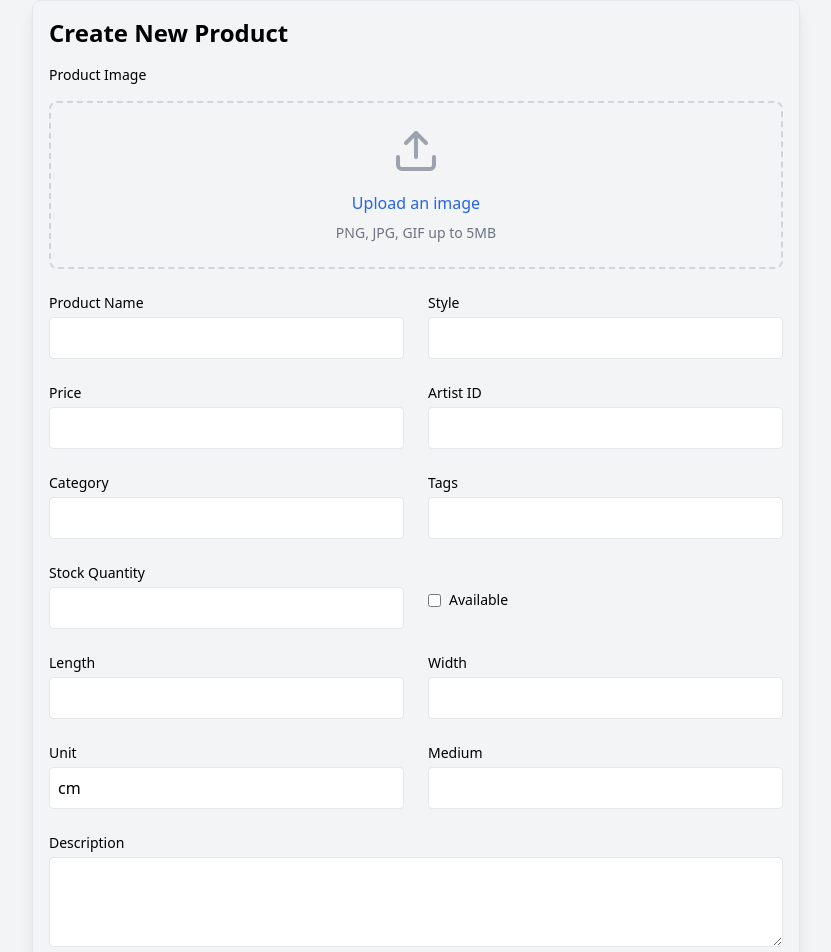
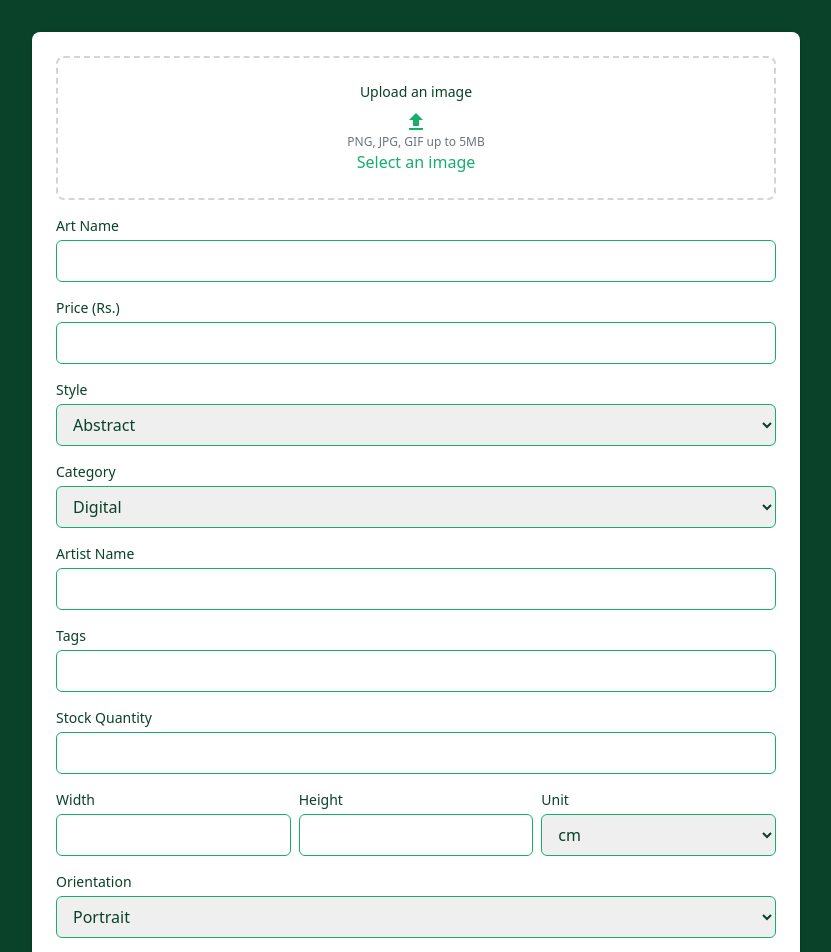
Before and after one commit to ArtEcommercePlatform/Artztall-front-end, a React (Vite) app: page /newartadd in a window 1280 px wide. Shown: the top 952 px of the page, without its empty margins (224-1055 px from the left). Built offline with nearby package versions, Linux system fonts and the light colour scheme.

Commit message:
new art add form  added

```diff
--- a/index.html
+++ b/index.html
@@ -7,6 +7,7 @@
   <link rel="icon" href="src\assets\images\logo.png" type="image/png" />
   <link href="https://fonts.googleapis.com/icon?family=Material+Icons" rel="stylesheet">
 
+
 </head>
 <body>
   <div id="root"></div>
--- /dev/null
+++ b/src/components/ImageUpload.tsx
@@ -0,0 +1,86 @@
+import React, { ChangeEvent, useState } from 'react';
+import imageCompression from 'browser-image-compression';
+
+interface ImageUploadProps {
+    onImageSelect: (file: File) => void;
+}
+
+const ImageUpload: React.FC<ImageUploadProps> = ({ onImageSelect }) => {
+    const [selectedImage, setSelectedImage] = useState<string | null>(null);
+    const [isLoading, setIsLoading] = useState(false);
+    const [error, setError] = useState<string | null>(null);
+
+    const handleFileChange = async (e: ChangeEvent<HTMLInputElement>) => {
+        if (e.target.files && e.target.files[0]) {
+            const file = e.target.files[0];
+            setIsLoading(true);
+
+            const options = {
+                maxSizeMB: 1,
+                maxWidthOrHeight: 1500,
+                useWebWorker: true,
+            };
+
+            try {
+                const compressedFile = await imageCompression(file, options);
+
+                if (compressedFile.size > 5 * 1024 * 1024) {
+                    setError('Image size exceeded 5MB after compression.');
+                    setIsLoading(false);
+                    return;
+                }
+
+                const compressedImageUrl = URL.createObjectURL(compressedFile);
+                setSelectedImage(compressedImageUrl);
+                setError(null);
+                onImageSelect(compressedFile);
+            } catch (error) {
+                console.error('Error compressing the image:', error);
+                setError('Failed to compress image.');
+            } finally {
+                setIsLoading(false);
+            }
+        }
+    };
+
+    return (
+        <div className="mb-4 border-dashed border-2 border-gray-300 rounded-lg p-6 flex flex-col items-center">
+            <label className="block text-sm font-medium text-[#094129] mb-2">
+                {selectedImage ? 'Selected Image' : 'Upload an image'}
+            </label>
+
+            {isLoading ? (
+                <div className="animate-spin rounded-full h-8 w-8 border-t-2 border-b-2 border-[#094129] mb-2"></div>
+            ) : selectedImage ? (
+                <img
+                    src={selectedImage}
+                    alt="Selected"
+                    className="w-32 h-32 object-cover rounded-md mb-2"
+                />
+            ) : (
+                <div className="flex flex-col items-center text-blue-500">
+                    <span className="material-icons text-[#14AF6C]">upload</span>
+                    <p className="text-xs text-gray-500">PNG, JPG, GIF up to 5MB</p>
+                </div>
+            )}
+
+            <input
+                type="file"
+                accept="image/*"
+                onChange={handleFileChange}
+                className="hidden"
+                id="file-upload"
+            />
+            <label
+                htmlFor="file-upload"
+                className="text-[#14AF6C] cursor-pointer hover:underline"
+            >
+                {selectedImage ? 'Change image' : 'Select an image'}
+            </label>
+
+            {error && <p className="text-red-500 text-xs mt-2">{error}</p>}
+        </div>
+    );
+};
+
+export default ImageUpload;
--- /dev/null
+++ b/src/config/firebaseConfig.ts
@@ -0,0 +1,16 @@
+// firebaseConfig.ts
+import { initializeApp } from "firebase/app";
+import { getStorage } from "firebase/storage";
+
+const firebaseConfig = {
+    apiKey: "AIzaSyDDIlh6-aXypke2lvSKyJJURA8_itkW69g",
+    authDomain: "secondhand-d92df.firebaseapp.com",
+    projectId: "secondhand-d92df",
+    storageBucket: "secondhand-d92df.appspot.com",
+    messagingSenderId: "262380285091",
+    appId: "1:262380285091:web:8654d47e2e7c989a582316",
+};
+
+// Initialize Firebase
+const app = initializeApp(firebaseConfig);
+export const storage = getStorage(app);
--- a/src/main.tsx
+++ b/src/main.tsx
@@ -2,13 +2,13 @@ import { StrictMode } from 'react';
 import { createRoot } from 'react-dom/client';
 import App from './App.tsx';
 import './index.css';
-import ProductList from './components/ProductList.tsx';
+// import ProductList from './components/ProductList.tsx';
 
 
 
 createRoot(document.getElementById('root')!).render(
   <StrictMode>
     <App />
-    <ProductList />
+    {/* <ProductList /> */}
   </StrictMode>
 );
--- a/src/pages/homepage/NewArtAdd.tsx
+++ b/src/pages/homepage/NewArtAdd.tsx
@@ -1,368 +1,292 @@
-import React, { useState, useCallback } from 'react';
-import { Upload, X } from 'lucide-react';
+import React, { useState, ChangeEvent, FormEvent } from 'react';
+import { ref, uploadBytes, getDownloadURL } from 'firebase/storage';
+import { storage } from '../../config/firebaseConfig';
+import ImageUpload from '../../components/ImageUpload';
 
-interface Dimensions {
+interface FormData {
+  name: string;
+  price: string;
+  style: string;
+  category: string;
+  artistName: string;
+  tags: string;
+  stockQuantity: string;
   length: string;
   width: string;
   unit: string;
+  orientation: string;
+  medium: string;
+  framed: string;
+  description: string;
+  imageUrls: string[];
 }
 
-interface Product {
-  id: string;
-  name: string;
-  description: string;
-  price: string;
-  artistId: string;
-  category: string;
-  tags: string;
-  imageUrl: string;
-  stockQuantity: string;
-  isAvailable: boolean;
-  dimensions: Dimensions;
-  medium: string;
-  style: string;
+const CreatePostForm = () => {
+  const [formData, setFormData] = useState<FormData>({
+    name: '',
+    price: '',
+    style: '',
+    category: '',
+    artistName: '',
+    tags: '',
+    stockQuantity: '',
+    length: '',
+    width: '',
+    unit: '',
+    orientation: '',
+    medium: '',
+    framed: '',
+    description: '',
+    imageUrls: [],
+  });
+  const [selectedImage, setSelectedImage] = useState<File | null>(null);
+  const [isUploading, setIsUploading] = useState(false);
+
+  const handleInputChange = (e: ChangeEvent<HTMLInputElement | HTMLTextAreaElement | HTMLSelectElement>) => {
+    const { name, value } = e.target;
+    setFormData(prev => ({
+      ...prev,
+      [name]: value,
+    }));
+  };
+
+  const handleImageSelect = (file: File) => {
+    setSelectedImage(file);
+  };
+
+  const handleSubmit = async (e: FormEvent<HTMLFormElement>) => {
+    e.preventDefault();
+    setIsUploading(true);
+
+    let imageUrl = '';
+    if (selectedImage) {
+      const storageRef = ref(storage, `posts/${Date.now()}-${selectedImage.name}`);
+
+      try {
+        const snapshot = await uploadBytes(storageRef, selectedImage);
+        imageUrl = await getDownloadURL(snapshot.ref);
+      } catch (error) {
+        console.error('Error uploading image:', error);
+        setIsUploading(false);
+        return;
+      }
     }
 
-const NewArtAdd = () => {
-  const [product, setProduct] = useState<Product>({
-    id: '',
-    name: '',
-    description: '',
-    price: '',
-    artistId: '',
-    category: '',
-    tags: '',
-    imageUrl: '',
-    stockQuantity: '',
-    isAvailable: false,
-    dimensions: { length: '', width: '', unit: 'cm' },
-    medium: '',
-    style: ''
+    const finalFormData = {
+      ...formData,
+      imageUrls: imageUrl ? [imageUrl] : [],
+    };
+
+    try {
+      console.log(finalFormData);
+      // Send data to backend
+      const response = await fetch('https://dummyapi.com/posts', {
+        method: 'POST',
+        headers: {
+          'Content-Type': 'application/json',
+        },
+        body: JSON.stringify(finalFormData),
       });
 
-  const [uploadProgress, setUploadProgress] = useState(0);
-  const [isUploading, setIsUploading] = useState(false);
-  const [previewUrl, setPreviewUrl] = useState('');
-  const [error, setError] = useState('');
-
-  const handleInputChange = (e: React.ChangeEvent<HTMLInputElement | HTMLTextAreaElement>) => {
-    const { name, value } = e.target;
-
-    if (name.includes('.')) {
-      const [parent, child] = name.split('.');
-      setProduct(prev => ({
-        ...prev,
-        [parent]: {
-          ...(prev[parent as keyof Product] as unknown as Record<string, unknown>),
-          [child]: value
+      if (response.ok) {
+        // Refresh page after successful post creation
+        window.location.reload();
+      } else {
+        console.error('Failed to create post:', response.statusText);
       }
-      }));
-    } else {
-      setProduct(prev => ({
-        ...prev,
-        [name]: value
-      }));
+    } catch (error) {
+      console.error('Error submitting form:', error);
+    } finally {
+      setIsUploading(false);
     }
   };
 
-  const handleCheckboxChange = (e: React.ChangeEvent<HTMLInputElement>) => {
-    const { name, checked } = e.target;
-    setProduct(prev => ({
-      ...prev,
-      [name]: checked
-    }));
-  };
+  return (
+    <div className='bg-[#094129]'>
+    <div className="w-[60vw] mx-auto m-8 p-6 bg-white rounded-lg shadow">
+      <ImageUpload onImageSelect={handleImageSelect} />
 
-  const simulateUpload = async (file: File): Promise<string> => {
-    return new Promise((resolve) => {
-      let progress = 0;
-      const interval = setInterval(() => {
-        progress += 10;
-        setUploadProgress(progress);
-
-        if (progress >= 100) {
-          clearInterval(interval);
-          resolve(`/api/placeholder/400/300`);
-        }
-      }, 200);
-    });
-  };
-
-  const handleImageUpload = useCallback(async (file: File | null) => {
-    if (!file) return;
-
-    setError('');
-    setIsUploading(true);
-    setUploadProgress(0);
-
-    if (!file.type.startsWith('image/')) {
-      setError('Please upload an image file');
-      setIsUploading(false);
-      return;
-    }
-
-    if (file.size > 5 * 1024 * 1024) {
-      setError('File size must be less than 5MB');
-      setIsUploading(false);
-      return;
-    }
-
-    try {
-      const previewURL = URL.createObjectURL(file);
-      setPreviewUrl(previewURL);
-
-      const downloadURL = await simulateUpload(file);
-      setProduct(prev => ({ ...prev, imageUrl: downloadURL }));
-      setIsUploading(false);
-    } catch (err) {
-      setError('Error uploading file: ' + (err as Error).message);
-      setIsUploading(false);
-      setPreviewUrl('');
-    }
-  }, []);
-
-  const handleImageReset = () => {
-    setProduct(prev => ({ ...prev, imageUrl: '' }));
-    setPreviewUrl('');
-    setUploadProgress(0);
-    setError('');
-  };
-
-  const handleSubmit = (e: React.FormEvent<HTMLFormElement>) => {
-    e.preventDefault();
-    console.log(product);
-  };
-
-  return (
-    <div className="w-full max-w-3xl p-4 mx-auto border rounded-lg shadow-lg">
-      <h2 className="mb-4 text-2xl font-bold">Create New Product</h2>
-      <form onSubmit={handleSubmit} className="space-y-6">
-
-        {/* Image Upload Section */}
-        <div className="space-y-4">
-          <label className="block text-sm font-medium">Product Image</label>
-          <div className="p-6 text-center border-2 border-gray-300 border-dashed rounded-lg">
-            {!previewUrl && !product.imageUrl ? (
-              <div className="space-y-4">
-                <div className="flex items-center justify-center">
-                  <Upload className="w-12 h-12 text-gray-400" />
-                </div>
+      <form onSubmit={handleSubmit} className="space-y-4 text-[#094129]">
         <div>
-                  <label
-                    htmlFor="image-upload"
-                    className="text-blue-600 cursor-pointer hover:text-blue-500"
-                  >
-                    Upload an image
-                  </label>
+          <label className="block text-sm font-medium">Art Name</label>
           <input
-                    id="image-upload"
-                    type="file"
-                    accept="image/*"
-                    className="hidden"
-                    onChange={(e) => handleImageUpload(e.target.files ? e.target.files[0] : null)}
-                  />
-                  <p className="mt-2 text-sm text-gray-500">
-                    PNG, JPG, GIF up to 5MB
-                  </p>
-                </div>
-              </div>
-            ) : (
-              <div className="space-y-4">
-                <div className="relative w-full aspect-video">
-                  <img
-                    src={previewUrl || product.imageUrl}
-                    alt="Product preview"
-                    className="object-cover w-full h-full rounded-lg"
-                  />
-                  <button
-                    type="button"
-                    onClick={handleImageReset}
-                    className="absolute p-1 text-white bg-red-500 rounded-full top-2 right-2 hover:bg-red-600"
-                  >
-                    <X className="w-4 h-4" />
-                  </button>
-                </div>
-                {isUploading && (
-                  <div className="space-y-2">
-                    <progress max="100" value={uploadProgress} className="w-full" />
-                    <p className="text-sm text-gray-500">
-                      Uploading... {Math.round(uploadProgress)}%
-                    </p>
-                  </div>
-                )}
-              </div>
-            )}
-            {error && (
-              <p className="mt-2 text-sm text-red-500">{error}</p>
-            )}
-          </div>
-        </div>
-
-        {/* Basic Information */}
-        <div className="grid grid-cols-1 gap-6 md:grid-cols-2">
-          <div>
-            <label htmlFor="name" className="block text-sm font-medium">Product Name</label>
-            <input
-              id="name"
+            type="text"
             name="name"
-              value={product.name}
+            value={formData.name}
             onChange={handleInputChange}
+            className="mt-1 w-full px-3 py-2 border border-[#14AF6C] rounded-md"
             required
-              className="w-full p-2 mt-1 border rounded"
-            />
-          </div>
-          <div>
-            <label htmlFor="style" className="block text-sm font-medium">Style</label>
-            <input
-              id="style"
-              name="style"
-              value={product.style}
-              onChange={handleInputChange}
-              className="w-full p-2 mt-1 border rounded"
-            />
-          </div>
-
-
-          <div>
-            <label htmlFor="price" className="block text-sm font-medium">Price</label>
-            <input
-              id="price"
-              name="price"
-              type="number"
-              step="0.01"
-              value={product.price}
-              onChange={handleInputChange}
-              required
-              className="w-full p-2 mt-1 border rounded"
           />
         </div>
 
         <div>
-            <label htmlFor="artistId" className="block text-sm font-medium">Artist ID</label>
+          <label className="block text-sm font-medium ">Price (Rs.)</label>
           <input
-              id="artistId"
-              name="artistId"
-              value={product.artistId}
+            type="number"
+            name="price"
+            value={formData.price}
             onChange={handleInputChange}
-              className="w-full p-2 mt-1 border rounded"
+            className="mt-1 w-full px-3 py-2 border border-[#14AF6C] rounded-md"
+            required
           />
         </div>
 
         <div>
-            <label htmlFor="category" className="block text-sm font-medium">Category</label>
+          <label className="block text-sm font-medium ">Style</label>
+          <select
+            name="style"
+            value={formData.style}
+            onChange={handleInputChange}
+            className="mt-1 w-full px-3 py-2 border border-[#14AF6C] rounded-md"
+            required
+          >
+            <option value="abstract">Abstract</option>
+            <option value="minimalist">Minimalist</option>
+            <option value="evening">Evening</option>
+            <option value="night">Night</option>
+            <option value="nature">Nature</option>
+          </select>
+        </div>
+
+        <div>
+          <label className="block text-sm font-medium ">Category</label>
+          <select
+            name="category"
+            value={formData.category}
+            onChange={handleInputChange}
+            className="mt-1 w-full px-3 py-2 border border-[#14AF6C] rounded-md"
+            required
+          >
+            <option value="digital">Digital</option>
+            <option value="painting">Painting</option>
+            <option value="sculpture">Sculpture</option>
+          </select>
+        </div>
+
+        <div>
+          <label className="block text-sm font-medium ">Artist Name</label>
           <input
-              id="category"
-              name="category"
-              value={product.category}
+            type="text"
+            name="artistName"
+            value={formData.artistName}
             onChange={handleInputChange}
-              className="w-full p-2 mt-1 border rounded"
+            className="mt-1 w-full px-3 py-2 border border-[#14AF6C] rounded-md"
+            required
           />
         </div>
 
         <div>
-            <label htmlFor="tags" className="block text-sm font-medium">Tags</label>
+          <label className="block text-sm font-medium ">Tags</label>
           <input
-              id="tags"
+            type="text"
             name="tags"
-              value={product.tags}
+            value={formData.tags}
             onChange={handleInputChange}
-              className="w-full p-2 mt-1 border rounded"
+            className="mt-1 w-full px-3 py-2 border border-[#14AF6C] rounded-md"
           />
         </div>
 
         <div>
-            <label htmlFor="stockQuantity" className="block text-sm font-medium">Stock Quantity</label>
+          <label className="block text-sm font-medium ">Stock Quantity</label>
           <input
-              id="stockQuantity"
+            type="number"
             name="stockQuantity"
-              type="number"
-              value={product.stockQuantity}
+            value={formData.stockQuantity}
             onChange={handleInputChange}
-              className="w-full p-2 mt-1 border rounded"
+            className="mt-1 w-full px-3 py-2 border border-[#14AF6C] rounded-md"
           />
         </div>
 
-          <div className="flex items-center mt-2">
+        <div className="grid grid-cols-3 gap-2">
+          <div>
+            <label className="block text-sm font-medium ">Width</label>
             <input
-              id="isAvailable"
-              name="isAvailable"
-              type="checkbox"
-              checked={product.isAvailable}
-              onChange={handleCheckboxChange}
-              className="mr-2"
+              type="number"
+              name="width"
+              value={formData.width}
+              onChange={handleInputChange}
+              className="mt-1 w-full px-3 py-2 border border-[#14AF6C] rounded-md"
+              required
             />
-            <label htmlFor="isAvailable" className="text-sm font-medium">Available</label>
+          </div>
+          <div>
+            <label className="block text-sm font-medium ">Height</label>
+            <input
+              type="number"
+              name="length"
+              value={formData.length}
+              onChange={handleInputChange}
+              className="mt-1 w-full px-3 py-2 border border-[#14AF6C] rounded-md"
+              required
+            />
+          </div>
+          <div>
+            <label className="block text-sm font-medium ">Unit</label>
+            <select
+              name="unit"
+              value={formData.unit}
+              onChange={handleInputChange}
+              className="mt-1 w-full px-3 py-2 border border-[#14AF6C] rounded-md"
+              required
+            >
+              <option value="cm">cm</option>
+              <option value="in">in</option>
+            </select>
+          </div>
         </div>
 
-          {/* Dimensions */}
         <div>
-            <label htmlFor="dimensions.length" className="block text-sm font-medium">Length</label>
-            <input
-              id="dimensions.length"
-              name="dimensions.length"
-              value={product.dimensions.length}
+          <label className="block text-sm font-medium ">Orientation</label>
+          <select
+            name="orientation"
+            value={formData.orientation}
             onChange={handleInputChange}
-              className="w-full p-2 mt-1 border rounded"
+            className="mt-1 w-full px-3 py-2 border border-[#14AF6C] rounded-md"
+            required
+          >
+            <option value="portrait">Portrait</option>
+            <option value="landscape">Landscape</option>
+          </select>
+        </div>
+
+        <div>
+          <label className="block text-sm font-medium ">Frame</label>
+          <select
+            name="framed"
+            value={formData.framed}
+            onChange={handleInputChange}
+            className="mt-1 w-full px-3 py-2 border border-[#14AF6C] rounded-md"
+            required
+          >
+            <option value="framed">Framed</option>
+            <option value="no-framed">No Framed</option>
+            <option value="wrapped">Wrapped</option>
+          </select>
+        </div>
+
+        <div>
+          <label className="block text-sm font-medium ">Description</label>
+          <textarea
+            name="description"
+            value={formData.description}
+            onChange={handleInputChange}
+            className="mt-1 w-full px-3 py-2 border border-[#14AF6C] rounded-md"
           />
         </div>
 
-          <div>
-            <label htmlFor="dimensions.width" className="block text-sm font-medium">Width</label>
-            <input
-              id="dimensions.width"
-              name="dimensions.width"
-              value={product.dimensions.width}
-              onChange={handleInputChange}
-              className="w-full p-2 mt-1 border rounded"
-            />
-          </div>
-
-          <div>
-            <label htmlFor="dimensions.unit" className="block text-sm font-medium">Unit</label>
-            <input
-              id="dimensions.unit"
-              name="dimensions.unit"
-              value={product.dimensions.unit}
-              onChange={handleInputChange}
-              className="w-full p-2 mt-1 border rounded"
-            />
-          </div>
-
-          <div>
-            <label htmlFor="medium" className="block text-sm font-medium">Medium</label>
-            <input
-              id="medium"
-              name="medium"
-              value={product.medium}
-              onChange={handleInputChange}
-              className="w-full p-2 mt-1 border rounded"
-            />
-          </div>
-
-
-        </div>
-        <div>
-            <label htmlFor="description" className="block text-sm font-medium">Description</label>
-            <textarea
-              id="description"
-              name="description"
-              value={product.description}
-              onChange={handleInputChange}
-              className="w-full p-2 mt-1 border rounded"
-              rows={3}
-            />
-          </div>
-          <div className='px-50'>
+        <div className="flex justify-center">
           <button
             type="submit"
-          className="w-full px-4 py-2 mt-6 font-semibold text-white bg-blue-600 rounded hover:bg-blue-700"
+            className="w-[30%] my-3 px-4 py-3 bg-[#094129] text-white rounded-md hover:bg-[#14AF6C] transition duration-300 disabled:opacity-50"
+            disabled={isUploading}
           >
-          Create Product
+            {isUploading ? 'Uploading...' : 'Submit'}
           </button>
         </div>
       </form>
     </div>
+    </div>
   );
 };
 
-export default NewArtAdd;
+export default CreatePostForm;
```
Also changed, not shown: package.json (+4 -6 lines), 1 other file (tests, documents, lock files or other folders). Lines whose indentation alone changed are shown as unchanged.
